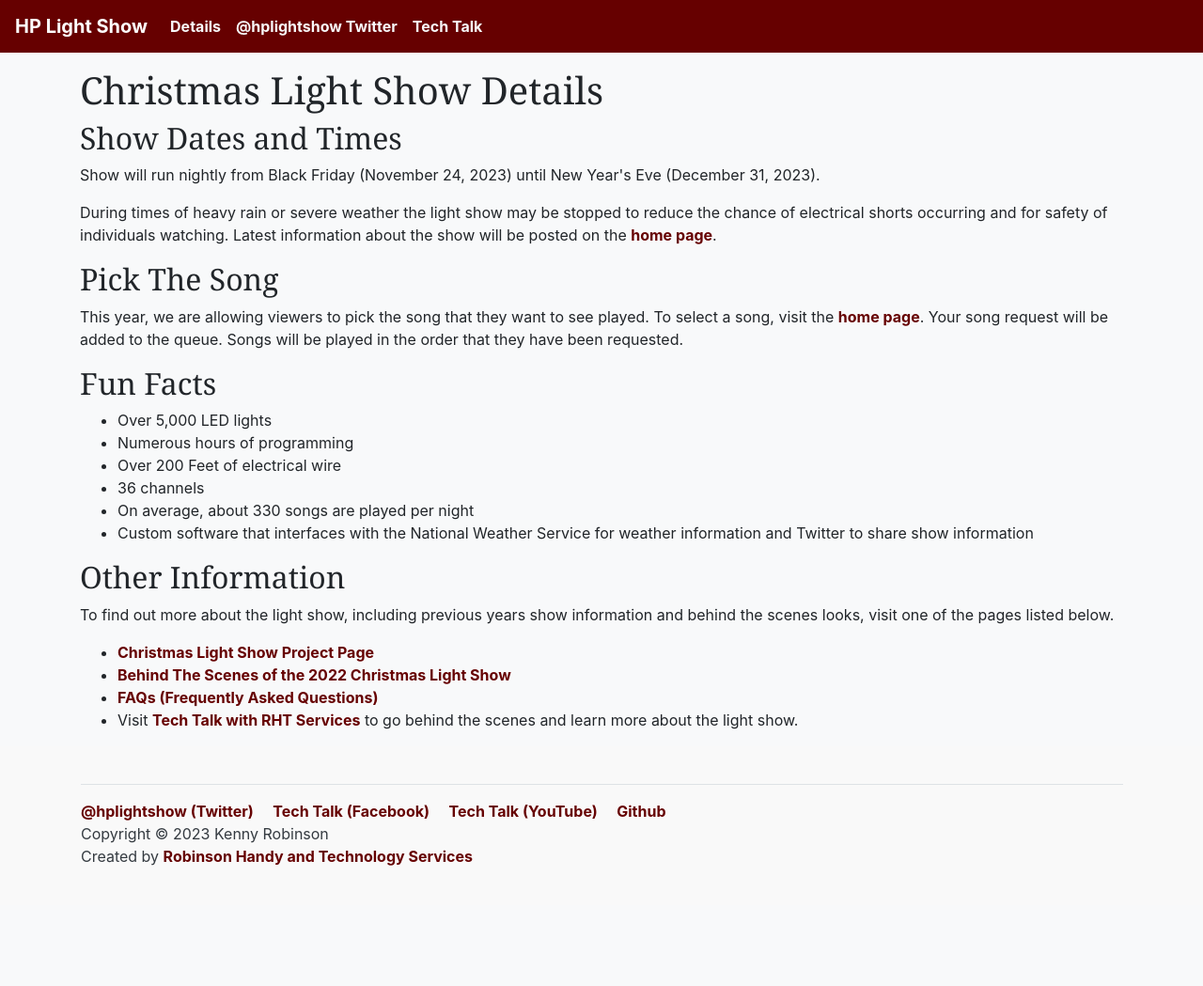
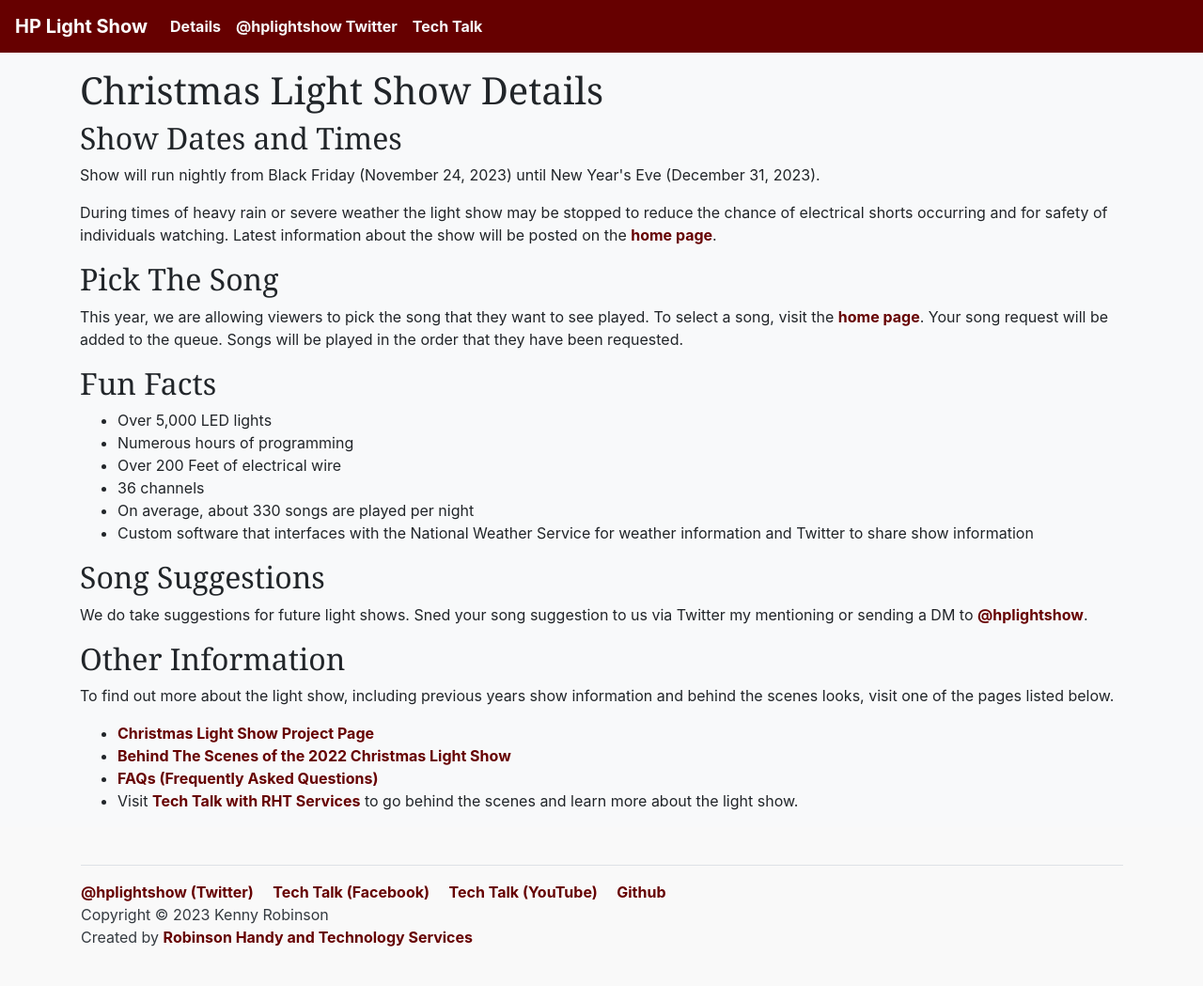
Before and after one commit to almostengr/light-show-extender, an MkDocs documentation site: the page built from website/docs/details.md, in a window 1280 px wide. Shown: the whole page at 94% size. Built offline with MkDocs 1.6.1, drawn with Linux system fonts in a browser that asks for light colours; nearby versions of some CDN libraries; library files that are not in the unit come from our copies; before the commit the page ends 963 px from its top, so only the background shows below that.

Commit message:
Updated details; added return types to php

```diff
--- a/website/docs/details.md
+++ b/website/docs/details.md
@@ -25,6 +25,12 @@ played in the order that they have been requested.
 * On average, about 330 songs are played per night
 * Custom software that interfaces with the National Weather Service for weather information and Twitter to share show information
 
+## Song Suggestions
+
+We do take suggestions for future light shows. Sned your song suggestion to us via Twitter my mentioning
+or sending a DM to
+<a href="https://twitter.com/hplightshow" target="_blank">@hplightshow</a>.
+
 ## Other Information
 
 To find out more about the light show, including previous years show information and behind the
```
Also changed, not shown: 1 other file.
